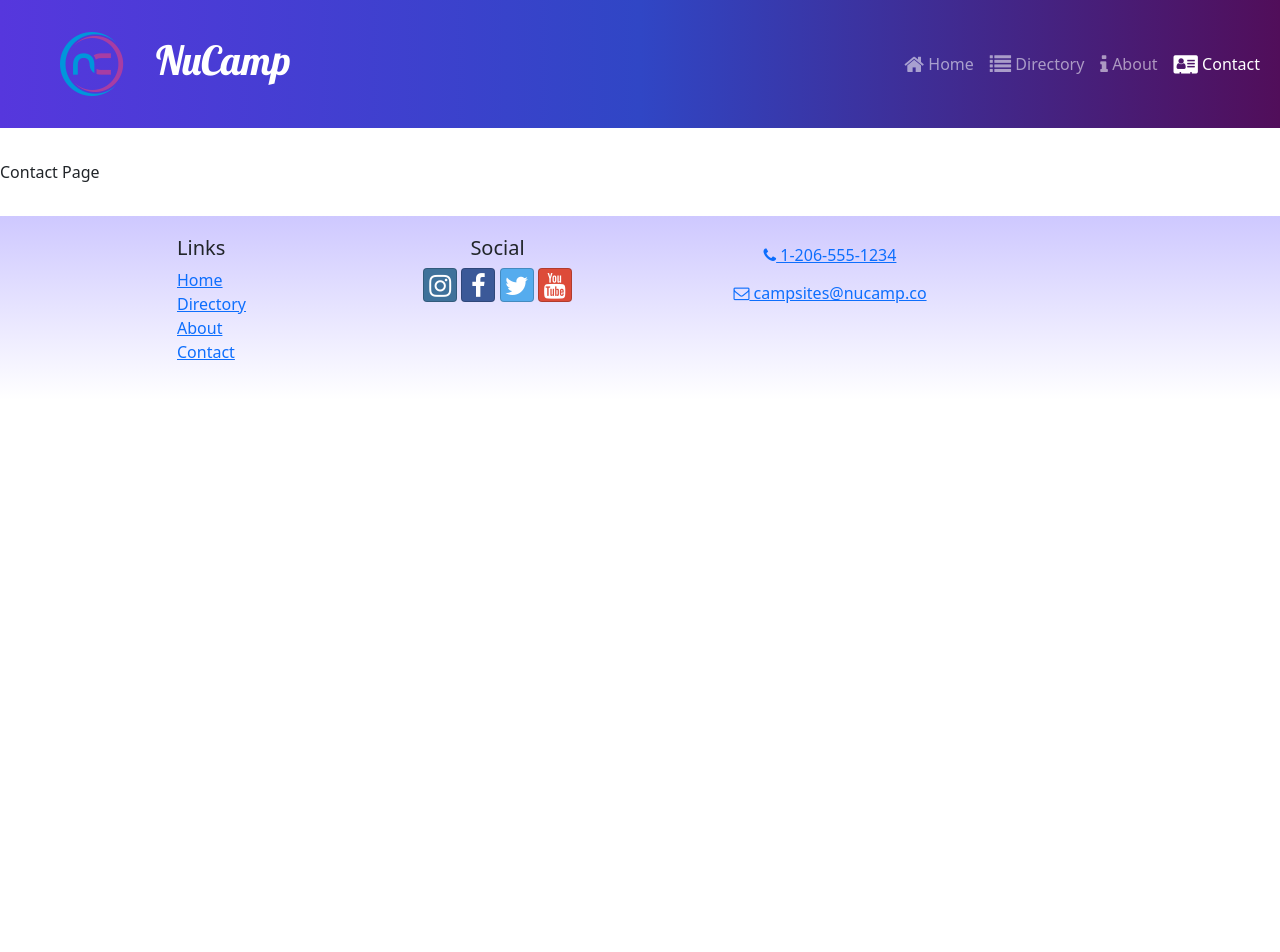
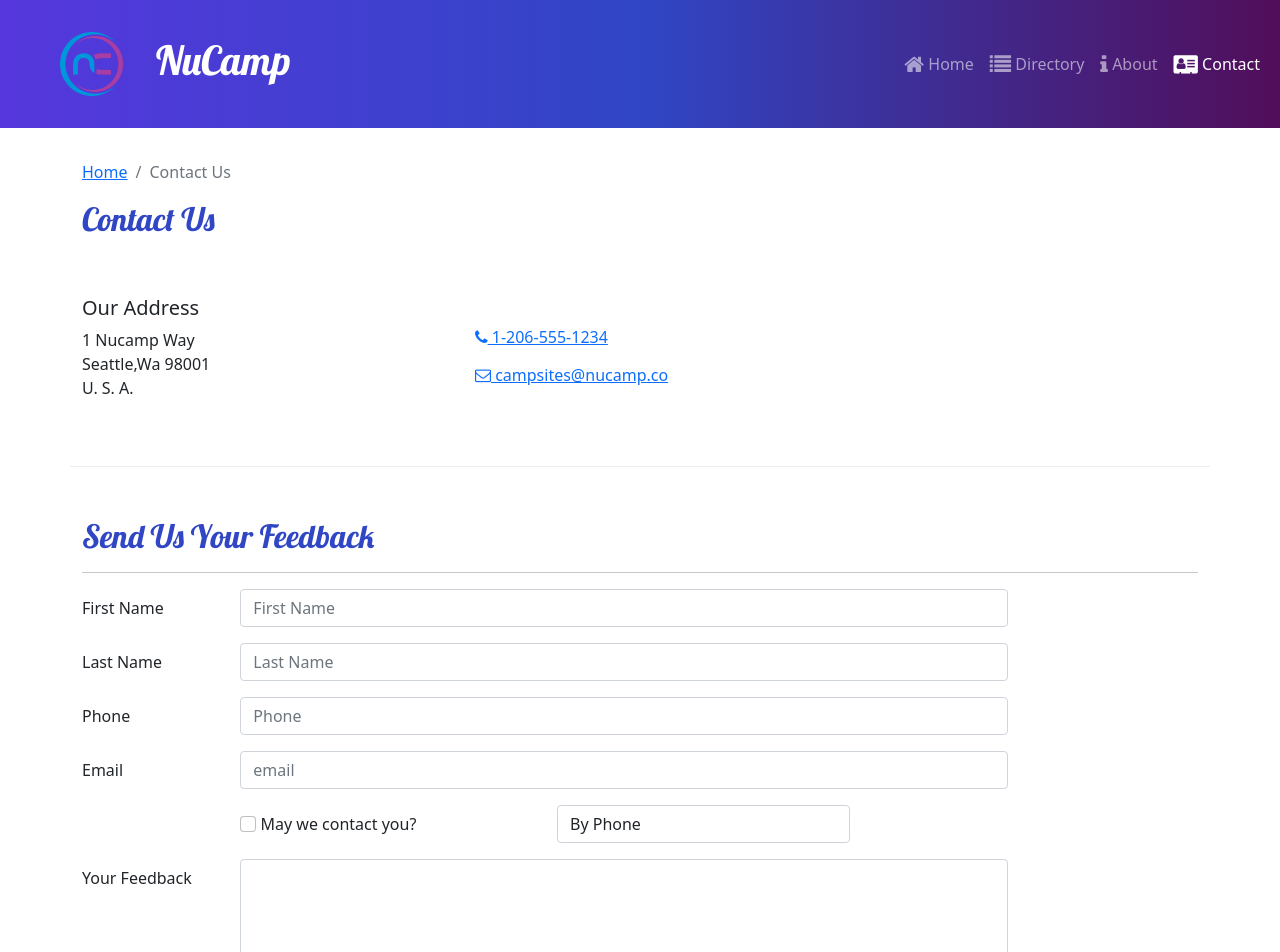
Before and after one commit to pmavoider/reactPractice, a React (Create React App) app: page /contact in a window 1280 px wide. Shown: the top 952 px of the page. Before the commit the page ends 800 px from the top, so only its background shows below. Built offline with nearby package versions, Linux system fonts and the light colour scheme.

Commit message:
contactforms part 1 and 2

```diff
--- /dev/null
+++ b/src/components/ContactForm.js
@@ -0,0 +1,80 @@
+import {Button,Col, Label,FormGroup} from "reactstrap";
+import { Formik, Field, Form } from "formik";
+
+
+const  ContactForm = ()=> {
+    return(
+        <Formik
+        initialValues={{
+            firstName: '',
+            lastName: '',
+            phoneNum: '',
+            email: '',
+            agree: false,
+            contactType: 'By Phone',
+            feedback: ''
+        }}
+    >
+        <Form>
+                <FormGroup row>
+                    <Label htmlFor='firstName' md='2'>
+                        First Name
+                    </Label>
+                    <Col md='10'>
+                        <Field className="form-control" name="firstName" placeHolder="First Name"/>
+                    </Col>
+                </FormGroup>
+                <FormGroup row>
+                    <Label htmlFor='lastName' md='2'>
+                        Last Name
+                    </Label>
+                    <Col md='10'>
+                        <Field className="form-control" name="lastName" placeHolder="Last Name" />
+                    </Col>
+                </FormGroup>
+                <FormGroup row>
+                    <Label htmlFor='phoneNum' md='2'>
+                        Phone
+                    </Label>
+                    <Col md='10'>
+                        <Field className="form-control" name="phoneNum"
+                        placeHolder="Phone" />
+                    </Col>
+                </FormGroup>
+                <FormGroup row>
+                    <Label htmlFor='email' md='2'>
+                        Email
+                    </Label>
+                    <Col md='10'>
+                        <Field className="form-control" name="email"
+                        placeHolder="email" />
+                    </Col>
+                </FormGroup>
+                <FormGroup row>
+                    <Label check md={{size:4, offset:2}}>
+                        <Field
+                        name="agree" type="checkbox" className="form-check-input"/>{' '}
+                        May we contact you?
+                    </Label>
+                    <Col md='4'>
+                        <Field className="form-control" name="contactType" as="select">
+                            <option>By Phone</option>
+                            <option>By Email</option></Field>
+                    </Col>
+                </FormGroup>
+                <FormGroup row>
+                    <Label htmlFor='feedback' md='2'>
+                        Your Feedback
+                    </Label >
+                    <Col md='10'>
+                        <Field className="form-control" name="feedback" as="textarea" rows="12"/>
+                    </Col>
+                </FormGroup>
+                <FormGroup row>
+                </FormGroup>
+            </Form>
+            </Formik>
+
+    )
+}
+ export default ContactForm;
--- a/src/pages/ContactPage.js
+++ b/src/pages/ContactPage.js
@@ -1,8 +1,50 @@
+import {Container, Col, Row} from "reactstrap";
+import SubHeader from "../components/SubHeader";
+import ContactForm from "../components/ContactForm"
 
 
 const ContactPage =() =>{
     return(
-        <div>Contact Page</div>
+       <Container>
+           <SubHeader current={"Contact Us"} />
+           <Row className="row-content align-items-center">
+               <Col sm="4">
+                   <h5>Our Address</h5>
+                   <address>1 Nucamp Way<br />
+                   Seattle,Wa 98001<br />
+                   U. S. A.</address>
+               </Col>
+               <Col >
+               <a
+                        role='button'
+                        className='btn btn-link'
+                        href='tel:+12065551234'
+                    >
+                        <i className='fa fa-phone' /> 1-206-555-1234
+                    </a>
+                    <br />
+                    <a
+                        role='button'
+                        className='btn btn-link'
+                        href='mailto:fakeemail@fakeemail.co'
+                    >
+                        <i className='fa fa-envelope-o' /> campsites@nucamp.co
+                    </a>
+               </Col>
+
+           </Row>
+           <Row className="row-content">
+               <Col xs="12">
+                   <h2> Send Us Your Feedback</h2>
+                   <hr />
+               </Col>
+               <Col md="10">
+                    <ContactForm />
+               </Col>
+
+           </Row>
+
+       </Container>
     )
 }
 export default ContactPage;
```
